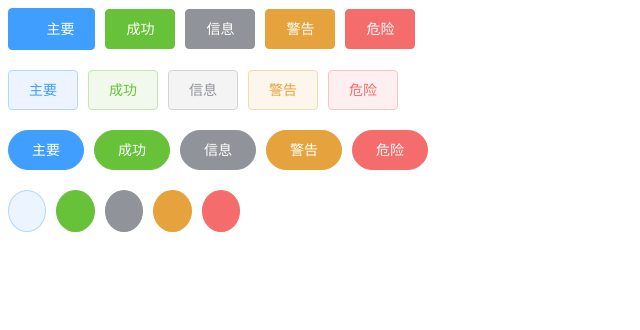
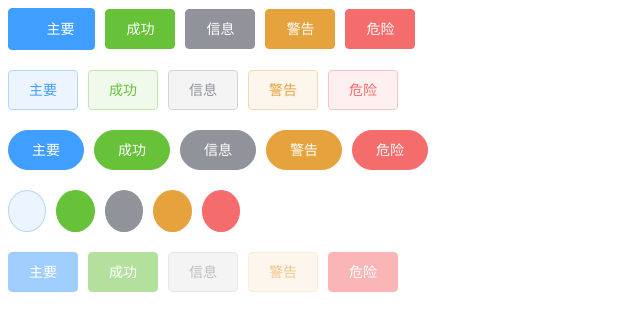
Before and after one commit to aiyaya211/aiyaya-ui, a Vue app: page / in a window 1280 px wide. Shown: the top 330 px of the page, without its empty margins (0-640 px from the left). Built offline with nearby package versions, Linux system fonts and the light colour scheme; a web font is replaced by a local one.

Commit message:
按钮禁用

```diff
--- a/src/App.vue
+++ b/src/App.vue
@@ -28,6 +28,14 @@
       <ya-button type="warning" circle icon="ya-icon-xiazai"></ya-button>
       <ya-button type="danger" circle icon="ya-icon-chongzhijiaofei"></ya-button>
     </div>
+    <!--  disabled -->
+    <div class="row">
+      <ya-button type="primary" disabled>主要</ya-button>
+      <ya-button type="success" disabled>成功</ya-button>
+      <ya-button type="info" disabled>信息</ya-button>
+      <ya-button type="warning" disabled>警告</ya-button>
+      <ya-button type="danger" disabled>危险</ya-button>
+    </div>
   </div>
 </template>
 
--- a/src/components/button.vue
+++ b/src/components/button.vue
@@ -1,5 +1,9 @@
 <template>
-    <button class="ya-button" :class="[`ya-button--${type}`, { 'is-plain': plain, 'is-round': round, 'is-circle': circle}]" @click="handleClick">
+    <button
+    class="ya-button"
+    :class="[`ya-button--${type}`, { 'is-plain': plain, 'is-round': round, 'is-circle': circle, 'is-disabled': disabled}]"
+    @click="handleClick"
+    :disabled="disabled">
         <i :class="icon" v-if="icon"></i>
         <span v-if="$slots && $slots.default">
             <slot></slot>
@@ -34,6 +38,10 @@ export default {
         icon: {
             type: String,
             default: ''
+        },
+        disabled: {
+            type: Boolean,
+            default: false
         }
     },
     methods: {
@@ -95,6 +103,12 @@ export default {
         color: #fff;
     }
 }
+.ya-button--primary.is-disabled {
+    color: #fff;
+    background-color: #a0cfff;
+    border-color: #a0cfff;
+    cursor: not-allowed;
+}
 .ya-button--success {
     color: #fff;
     background-color: #67c23a;
@@ -116,6 +130,12 @@ export default {
         border-color: #67c23a;
         color: #fff;
     }
+}
+.ya-button--success.is-disabled {
+    color: #fff;
+    background-color: #b3e19d;
+    border-color: #b3e19d;
+    cursor: not-allowed;
 }
 
 .ya-button--info {
@@ -140,6 +160,12 @@ export default {
         color: #fff;
     }
 }
+.ya-button--info.is-disabled {
+    color: #bcbec2;
+    background-color: #f4f4f5;
+    border-color: #e9e9eb;
+    cursor: not-allowed;
+}
 .ya-button--warning {
     color: #fff;
     background-color: #e6a23c;
@@ -161,6 +187,12 @@ export default {
         border-color: #e6a23c;
         color: #fff;
     }
+}
+.ya-button--warning.is-disabled {
+    color: #f0c78a;
+    background-color: #fdf6ec;
+    border-color: #faecd8;
+    cursor: not-allowed;
 }
 .ya-button--danger {
     color: #fff;
@@ -184,6 +216,13 @@ export default {
         color: #fff;
     }
 }
+// cursor: not-allowed;
+.ya-button--danger.is-disabled {
+    color: #fff;
+    background-color: #fab6b6;
+    border-color: #fab6b6;
+    cursor: not-allowed;
+}
 // 圆角
 .ya-button.is-round {
     border-radius: 20px;
```
